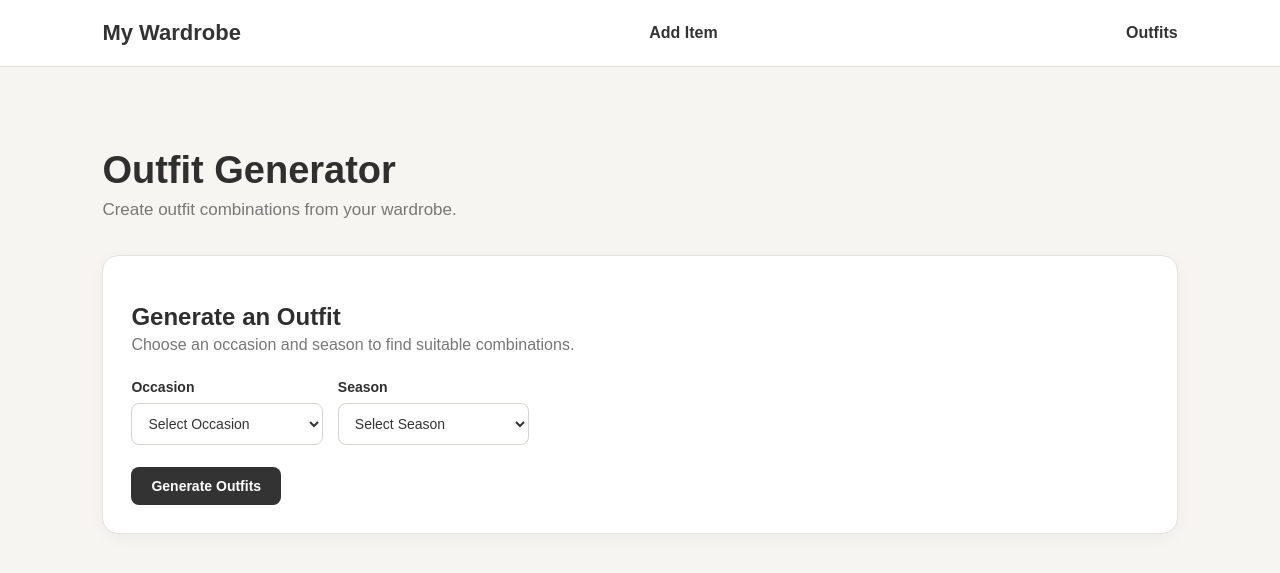
After one commit to Kiran-Sarwar/MyCloset, a Flask app: page /outfits in a window 1280 px wide. The commit adds this page. Shown: the top 573 px of the page. Run offline with Flask 3, Linux system fonts and the light colour scheme.

Commit message:
Add outfit generator web interface

```diff
--- a/src/app.py
+++ b/src/app.py
@@ -128,15 +128,25 @@ def search():
         search_season=season,
         **dashboard_data
     )
+@app.route("/outfits")
+def outfits():
+    occasion = request.args.get("occasion", "").strip()
+    season = request.args.get("season", "").strip()
 
+    generated_outfits = []
 
-@app.route("/remove/<name>", methods=["POST"])
-def remove_item(name):
-    wardrobe_manager.remove_clothing(name)
-    wardrobe_manager.save_wardrobe()
+    if occasion and season:
+        generated_outfits = wardrobe_manager.generate_outfits(
+            occasion,
+            season
+        )
 
-    return redirect(url_for("home"))
-
+    return render_template(
+        "outfits.html",
+        outfits=generated_outfits,
+        selected_occasion=occasion,
+        selected_season=season
+    )
 
 @app.route("/edit/<name>", methods=["GET", "POST"])
 def edit_item(name):
--- a/src/templates/base.html
+++ b/src/templates/base.html
@@ -15,8 +15,8 @@
     <nav>
         <a href="/">My Wardrobe</a>
         <a href="/add">Add Item</a>
+        <a href="/outfits">Outfits</a>
     </nav>
-
     <main>
         {% block content %}
         {% endblock %}
--- /dev/null
+++ b/src/templates/outfits.html
@@ -0,0 +1,264 @@
+{% extends "base.html" %}
+
+{% block title %}Outfits - MyCloset{% endblock %}
+
+{% block content %}
+
+<section class="hero">
+
+    <h1>Outfit Generator</h1>
+
+    <p class="subtitle">
+        Create outfit combinations from your wardrobe.
+    </p>
+
+</section>
+
+
+<section class="filter-section">
+
+    <div class="section-heading">
+
+        <h2>Generate an Outfit</h2>
+
+        <p>
+            Choose an occasion and season to find suitable combinations.
+        </p>
+
+    </div>
+
+
+    <form
+        action="{{ url_for('outfits') }}"
+        method="GET"
+        class="filter-form"
+    >
+
+        <div class="filter-grid">
+
+            <div class="filter-group">
+
+                <label for="occasion">
+                    Occasion
+                </label>
+
+                <select
+                    id="occasion"
+                    name="occasion"
+                    required
+                >
+
+                    <option value="">
+                        Select Occasion
+                    </option>
+
+                    <option
+                        value="Casual"
+                        {% if selected_occasion == "Casual" %}selected{% endif %}
+                    >
+                        Casual
+                    </option>
+
+                    <option
+                        value="Formal"
+                        {% if selected_occasion == "Formal" %}selected{% endif %}
+                    >
+                        Formal
+                    </option>
+
+                    <option
+                        value="Party"
+                        {% if selected_occasion == "Party" %}selected{% endif %}
+                    >
+                        Party
+                    </option>
+
+                    <option
+                        value="Sports"
+                        {% if selected_occasion == "Sports" %}selected{% endif %}
+                    >
+                        Sports
+                    </option>
+
+                    <option
+                        value="Work"
+                        {% if selected_occasion == "Work" %}selected{% endif %}
+                    >
+                        Work
+                    </option>
+
+                </select>
+
+            </div>
+
+
+            <div class="filter-group">
+
+                <label for="season">
+                    Season
+                </label>
+
+                <select
+                    id="season"
+                    name="season"
+                    required
+                >
+
+                    <option value="">
+                        Select Season
+                    </option>
+
+                    <option
+                        value="Spring"
+                        {% if selected_season == "Spring" %}selected{% endif %}
+                    >
+                        Spring
+                    </option>
+
+                    <option
+                        value="Summer"
+                        {% if selected_season == "Summer" %}selected{% endif %}
+                    >
+                        Summer
+                    </option>
+
+                    <option
+                        value="Autumn"
+                        {% if selected_season == "Autumn" %}selected{% endif %}
+                    >
+                        Autumn
+                    </option>
+
+                    <option
+                        value="Winter"
+                        {% if selected_season == "Winter" %}selected{% endif %}
+                    >
+                        Winter
+                    </option>
+
+                    <option
+                        value="All Season"
+                        {% if selected_season == "All Season" %}selected{% endif %}
+                    >
+                        All Season
+                    </option>
+
+                </select>
+
+            </div>
+
+        </div>
+
+
+        <div class="filter-actions">
+
+            <button
+                type="submit"
+                class="filter-button"
+            >
+                Generate Outfits
+            </button>
+
+        </div>
+
+    </form>
+
+</section>
+
+
+{% if outfits %}
+
+<section class="results-section">
+
+    <div class="results-header">
+
+        <h2>Generated Outfits</h2>
+
+        <span class="result-count">
+            {{ outfits|length }} outfit(s)
+        </span>
+
+    </div>
+
+
+    <div class="wardrobe">
+
+        {% for outfit in outfits %}
+
+        <div class="item-card">
+
+            <div class="item-card-header">
+
+                <div>
+
+                    <h3>
+                        Outfit {{ loop.index }}
+                    </h3>
+
+                    <span class="category-badge">
+                        {{ selected_occasion }} · {{ selected_season }}
+                    </span>
+
+                </div>
+
+            </div>
+
+
+            <div class="item-details">
+
+                {% for item in outfit %}
+
+                <p>
+
+                    <strong>
+                        {{ item.category }}
+                    </strong>
+
+                    <span>
+                        {{ item.name }}
+                    </span>
+
+                </p>
+
+                {% endfor %}
+
+            </div>
+
+        </div>
+
+        {% endfor %}
+
+    </div>
+
+</section>
+
+
+{% elif selected_occasion and selected_season %}
+
+<section class="empty-message">
+
+    <h3>No outfits found</h3>
+
+    <p>
+        We couldn't create an outfit for
+        <strong>{{ selected_occasion }}</strong>
+        in
+        <strong>{{ selected_season }}</strong>.
+    </p>
+
+    <p>
+        Try adding suitable tops, bottoms, and shoes to your wardrobe.
+    </p>
+
+    <a
+        href="{{ url_for('add_item') }}"
+        class="add-button"
+    >
+        Add Clothing Item
+    </a>
+
+</section>
+
+{% endif %}
+
+{% endblock %}
```
